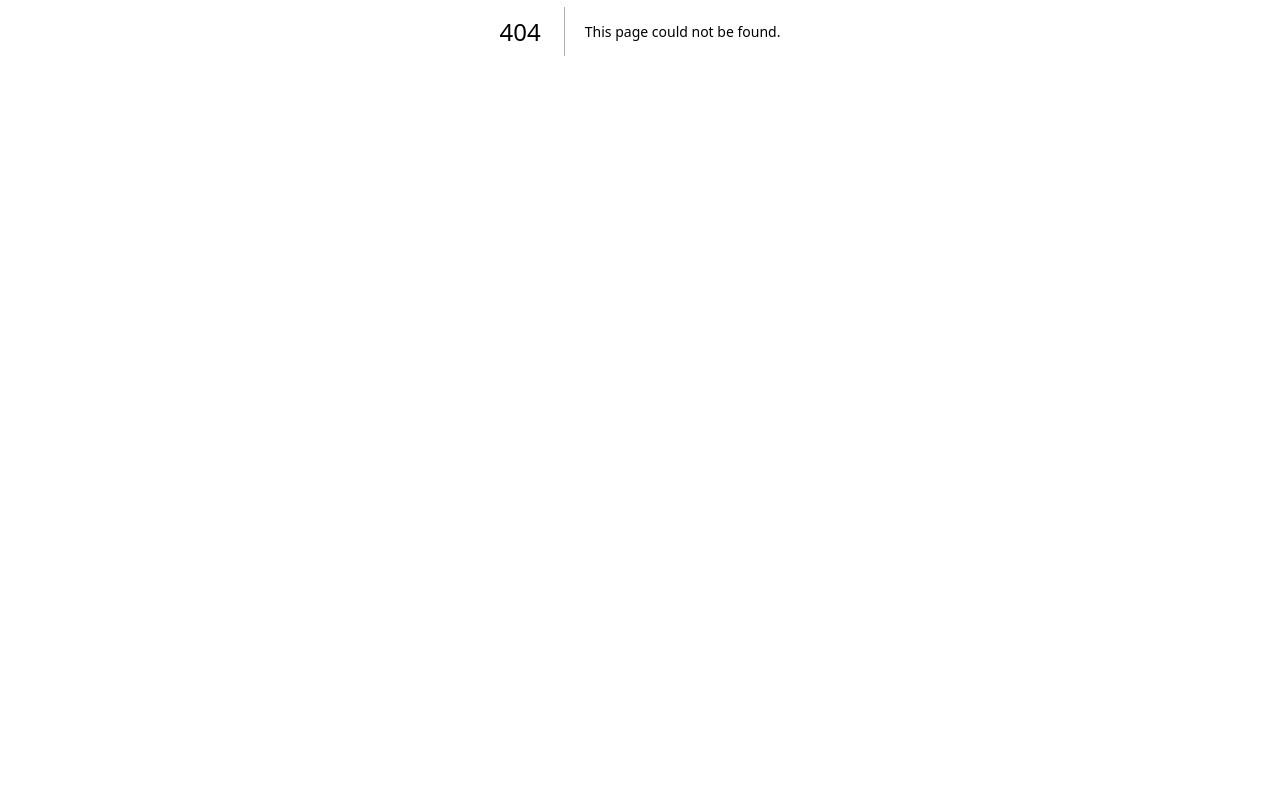
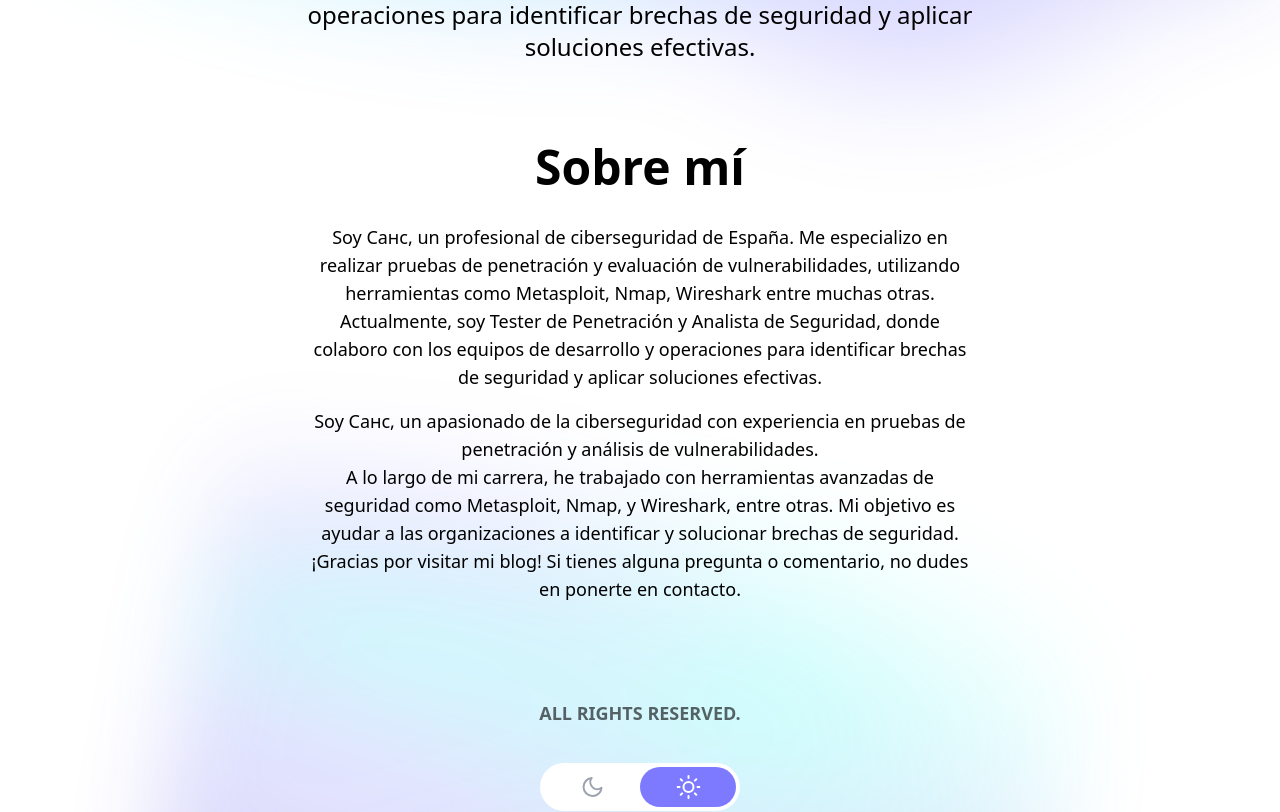
Before and after one commit to cahcme/cahcBlogNew, a Next.js app: page /about in a window 1280 px wide. Before the commit this address had no page. Shown: the part 369-1181 px from the top of the page. Before the commit the page ends 800 px from the top, so only its background shows below. Built offline with nearby package versions, Linux system fonts and the light colour scheme.

Commit message:
Create about.js

```diff
--- /dev/null
+++ b/pages/about.js
@@ -0,0 +1,52 @@
+import Layout, { GradientBackground } from '../components/Layout';
+import Header from '../components/Header';
+import Footer from '../components/Footer';
+import { getGlobalData } from '../utils/global-data';
+import SEO from '../components/SEO';
+
+export default function AboutPage({ globalData }) {
+  return (
+    <Layout>
+      <SEO title={`Sobre mí - ${globalData.name}`} />
+      <Header name={globalData.name} introduction={globalData.introduction} />  {/* Header con la introducción */}
+
+      <section className="px-6 py-8 md:px-0">
+        <h1 className="text-3xl md:text-5xl font-bold text-center mb-8 dark:text-white">
+          Sobre mí
+        </h1>
+        <p className="text-lg text-center mb-4 dark:text-gray-400">
+          {globalData.introduction} {/* Introducción desde el archivo de datos global */}
+        </p>
+        <div className="text-lg text-center dark:text-gray-400">
+          <p>
+            Soy {globalData.name}, un apasionado de la ciberseguridad con
+            experiencia en pruebas de penetración y análisis de vulnerabilidades.
+          </p>
+          <p>
+            A lo largo de mi carrera, he trabajado con herramientas avanzadas de seguridad
+            como Metasploit, Nmap, y Wireshark, entre otras. Mi objetivo es ayudar a las
+            organizaciones a identificar y solucionar brechas de seguridad.
+          </p>
+          <p>
+            ¡Gracias por visitar mi blog! Si tienes alguna pregunta o comentario, no dudes
+            en ponerte en contacto.
+          </p>
+        </div>
+      </section>
+
+      <Footer copyrightText={globalData.footerText} />
+      <GradientBackground variant="large" className="absolute -top-32 opacity-30 dark:opacity-50" />
+      <GradientBackground variant="small" className="absolute bottom-0 opacity-20 dark:opacity-10" />
+    </Layout>
+  );
+}
+
+export const getStaticProps = async () => {
+  const globalData = getGlobalData();
+
+  return {
+    props: {
+      globalData,
+    },
+  };
+};
```
